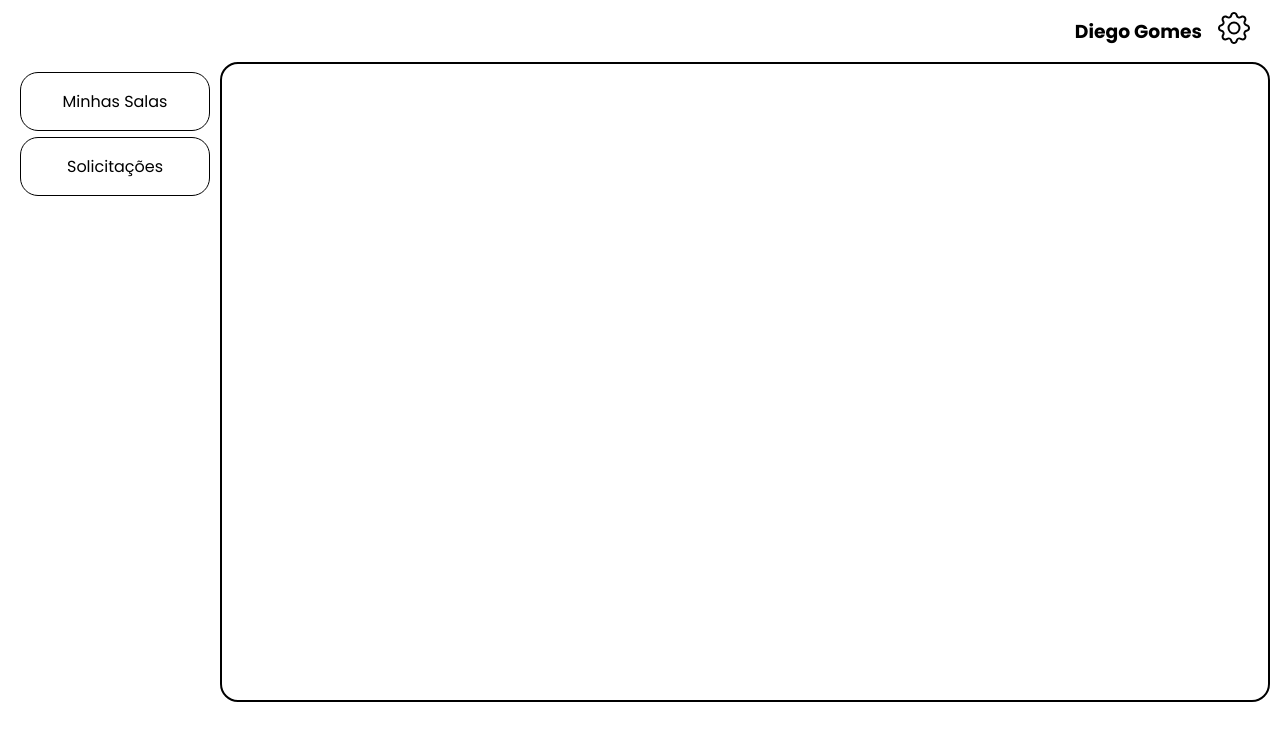
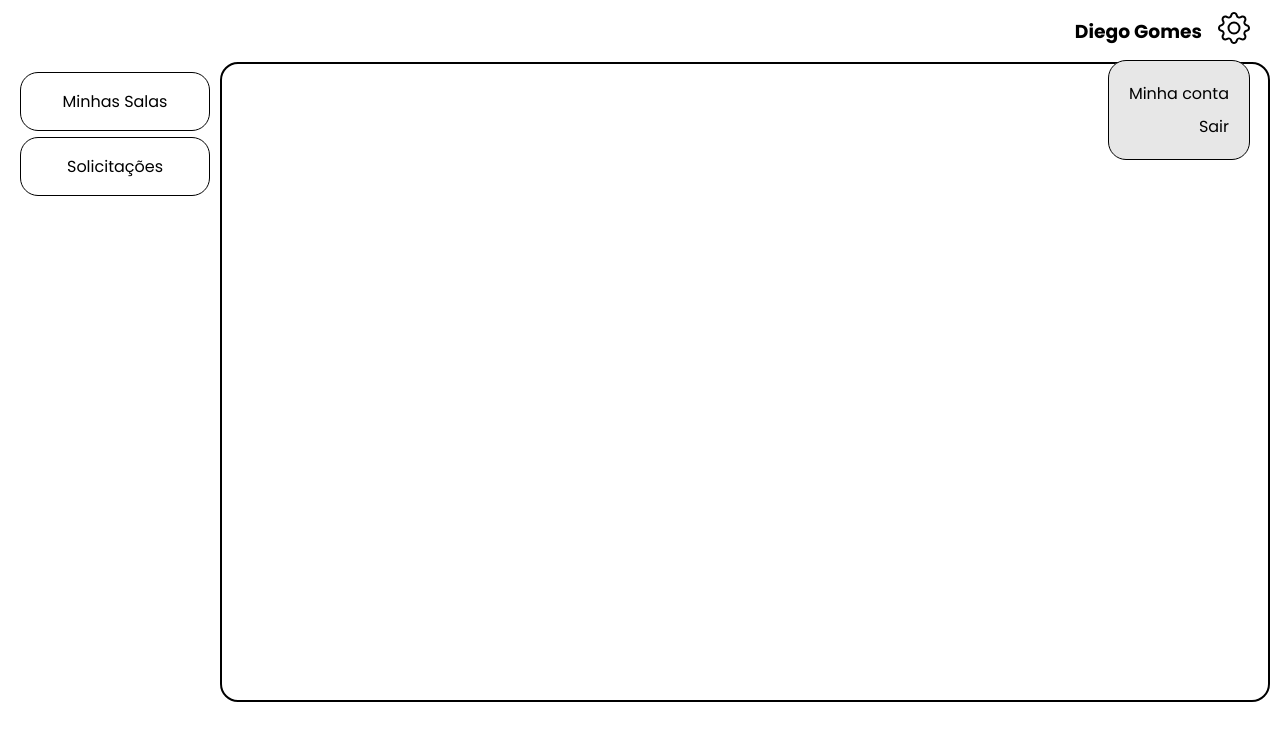
Before and after one commit to DiegoCoura/front-claviculario, a React (Vite) app: page /user in a window 1280 px wide. Both pictures are taken after a click on the button 1234 px from the left and 31 px from the top of the page. Shown: the top 740 px of the page. Built offline with nearby package versions, Linux system fonts and the light colour scheme.

Commit message:
feat: add the drop down settings menu

```diff
--- a/src/components/Navbar/Navbar.jsx
+++ b/src/components/Navbar/Navbar.jsx
@@ -1,16 +1,25 @@
-import { useContext } from "react";
-import { NavContainer } from "./NavbarStyled";
+import { useContext, useState } from "react";
+import { DropDownMenu, NavContainer } from "./NavbarStyled";
 import { UserContext } from "../../Context/UserContext";
+import { Link } from "react-router-dom";
 
 export default function NavBar() {
-  const { user } = useContext(UserContext)
+  const { user } = useContext(UserContext);
+  const [showDropDown, setShowDropDown] = useState(false);
+
   return (
     <>
       <NavContainer>
         <h3>{user.name}</h3>
-        <button>
+        <button onClick={() => setShowDropDown(!showDropDown)}>
           <img src="/gear.svg"></img>
         </button>
+        {showDropDown && (
+          <DropDownMenu>
+            <Link to="/user/minhaconta">Minha conta</Link>
+            <Link to="/">Sair</Link>
+          </DropDownMenu>
+        )}
       </NavContainer>
     </>
   );
--- a/src/components/Navbar/NavbarStyled.jsx
+++ b/src/components/Navbar/NavbarStyled.jsx
@@ -1,4 +1,14 @@
-import styled from "styled-components";
+import styled, { keyframes } from "styled-components";
+
+const slideIn = keyframes`
+  from {
+    transform: translateY(-20px);
+    opacity: 0;
+  }
+  to{
+    transform: translateY(0px);
+  }
+`;
 
 export const NavContainer = styled.nav`
   display: flex;
@@ -6,6 +16,7 @@ export const NavContainer = styled.nav`
   justify-content: flex-end;
   gap: 1rem;
   padding: 12px 20px;
+  position: relative;
 
   button {
     border: none;
@@ -15,10 +26,24 @@ export const NavContainer = styled.nav`
 
   img {
     width: 2rem;
-    transition: 0.5s ease-out;
-  }
-
-  img:hover {
-    transform: rotate(180deg);
   }
 `;
+
+export const DropDownMenu = styled.div`
+  position: absolute;
+  top: 60px;
+  border: 1px solid black;
+  display: flex;
+  flex-direction: column;
+  align-items: flex-end;
+  gap: 8px;
+  padding: 20px;
+  border-radius: 18px;
+  background-color: #e7e7e7;
+  animation: ${slideIn} 0.5s ease-out;
+
+  a {
+    color: black;
+    text-decoration: none;
+  }
+`;
--- a/src/main.jsx
+++ b/src/main.jsx
@@ -13,7 +13,7 @@ const router = createBrowserRouter([
   {
     path: "/",
     element: <Authentication />,
-    errorElement: <ErrorPage />
+    errorElement: <ErrorPage />,
   },
   {
     path: "/user",
@@ -37,11 +37,17 @@ const router = createBrowserRouter([
         element: <ClassRequests />,
       },
     ],
-  },{
+  },
+  {
+    path: "/user/minhaconta",
+    element: <h1>Minha conta</h1>,
+    errorElement: <ErrorPage />,
+  },
+  {
     path: "/login",
     element: <Authentication />,
-    errorElement: <ErrorPage />
-  }
+    errorElement: <ErrorPage />,
+  },
 ]);
 
 ReactDOM.createRoot(document.getElementById("root")).render(
```
